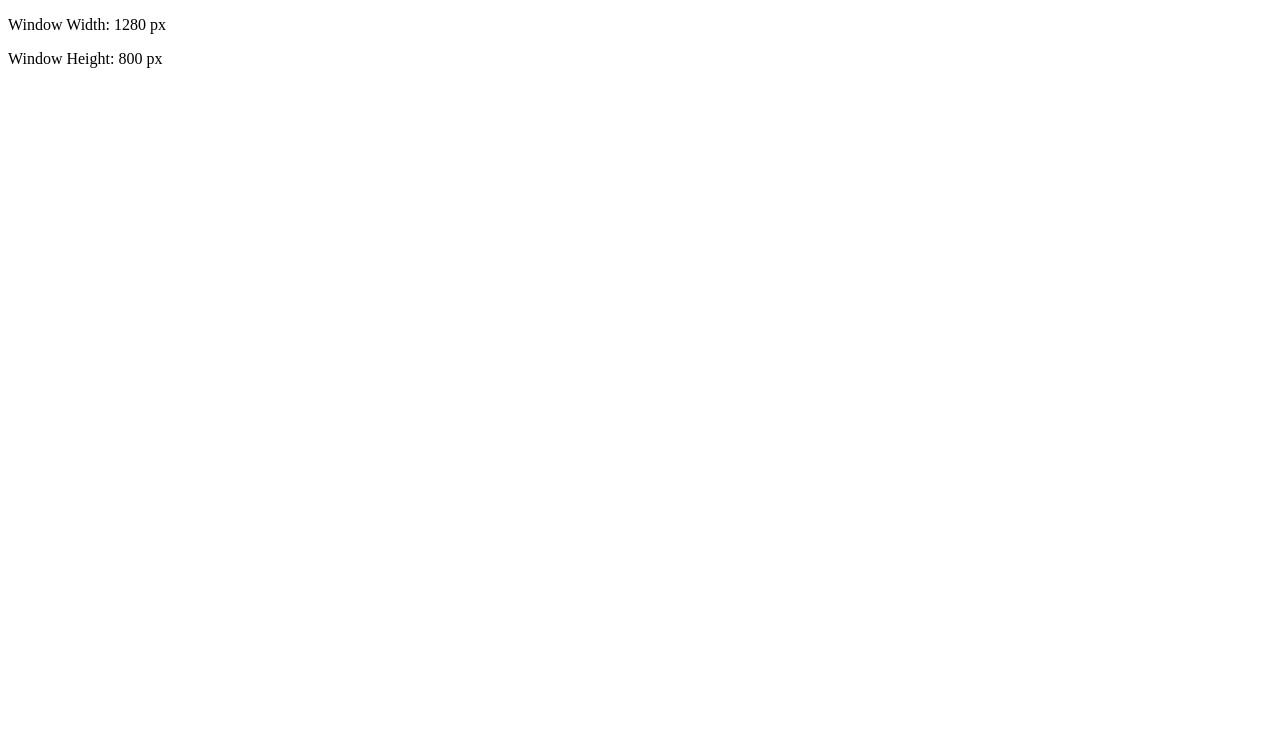
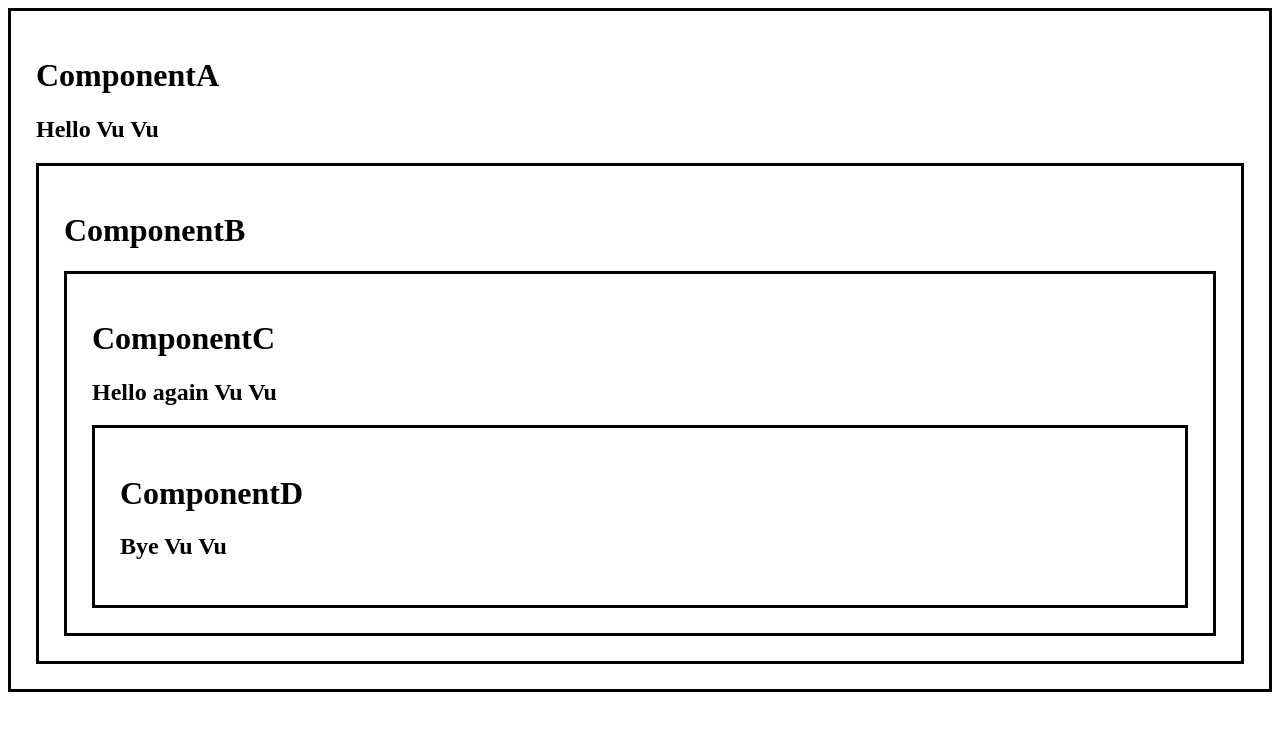
Before and after one commit to VVVu1511/ReactLearning, a React (Vite) app in the folder MyApp/: page / in a window 1280 px wide. Shown: the top 730 px of the page. Built offline with nearby package versions, Linux system fonts and the light colour scheme.

Commit message:
useContext

```diff
--- a/MyApp/src/App.jsx
+++ b/MyApp/src/App.jsx
@@ -1,10 +1,10 @@
-import MyComponent from "./MyComponent/MyComponent";
+import ComponentA from "./ComponentA/ComponentA";
 
 function App() {
 
   return(
     <>
-      <MyComponent />
+      <ComponentA />
     </>
   );
 }
--- /dev/null
+++ b/MyApp/src/ComponentA/ComponentA.jsx
@@ -0,0 +1,21 @@
+import styles from './ComponentA.module.css'
+import ComponentB from '../ComponentB/ComponentB'
+import React, { useState, createContext } from 'react'
+
+export const UserContext = createContext();
+
+function ComponentA(){
+    const [user, setUser] = useState('Vu Vu');
+
+    return (
+        <div className={styles.box}>
+            <h1>ComponentA</h1>
+            <h2>{`Hello ${user}`}</h2>
+            <UserContext.Provider value = {user}>
+                <ComponentB />
+            </UserContext.Provider>
+        </div>
+    )
+}
+
+export default ComponentA
--- /dev/null
+++ b/MyApp/src/ComponentA/ComponentA.module.css
@@ -0,0 +1,4 @@
+.box{
+    border: 3px solid;
+    padding: 25px;
+}
--- /dev/null
+++ b/MyApp/src/ComponentB/ComponentB.jsx
@@ -0,0 +1,13 @@
+import styles from './ComponentB.module.css'
+import ComponentC from '../ComponentC/ComponentC'
+
+function ComponentB(){
+    return (
+        <div className={styles.box}>
+            <h1>ComponentB</h1>
+            <ComponentC />
+        </div>
+    )
+}
+
+export default ComponentB
--- /dev/null
+++ b/MyApp/src/ComponentB/ComponentB.module.css
@@ -0,0 +1,4 @@
+.box{
+    border: 3px solid;
+    padding: 25px;
+}
--- /dev/null
+++ b/MyApp/src/ComponentC/ComponentC.jsx
@@ -0,0 +1,19 @@
+import styles from './ComponentC.module.css'
+import ComponentD from '../ComponentD/ComponentD'
+import React , {useContext} from 'react'
+import { UserContext } from '../ComponentA/ComponentA'
+
+function ComponentC(){
+
+    const user = useContext(UserContext);
+
+    return (
+        <div className={styles.box}>
+            <h1>ComponentC</h1>
+            <h2>{`Hello again ${user}`}</h2>
+            <ComponentD />
+        </div>
+    )
+}
+
+export default ComponentC
--- /dev/null
+++ b/MyApp/src/ComponentC/ComponentC.module.css
@@ -0,0 +1,4 @@
+.box{
+    border: 3px solid;
+    padding: 25px;
+}
--- /dev/null
+++ b/MyApp/src/ComponentD/ComponentD.jsx
@@ -0,0 +1,17 @@
+import styles from './ComponentD.module.css'
+import React , {useContext} from 'react'
+import { UserContext } from '../ComponentA/ComponentA'
+
+function ComponentD(){
+
+    const user = useContext(UserContext);
+
+    return (
+        <div className={styles.box}>
+            <h1>ComponentD</h1>
+            <h2>{`Bye ${user}`}</h2>
+        </div>
+    )
+}
+
+export default ComponentD
--- /dev/null
+++ b/MyApp/src/ComponentD/ComponentD.module.css
@@ -0,0 +1,4 @@
+.box{
+    border: 3px solid;
+    padding: 25px;
+}
```
